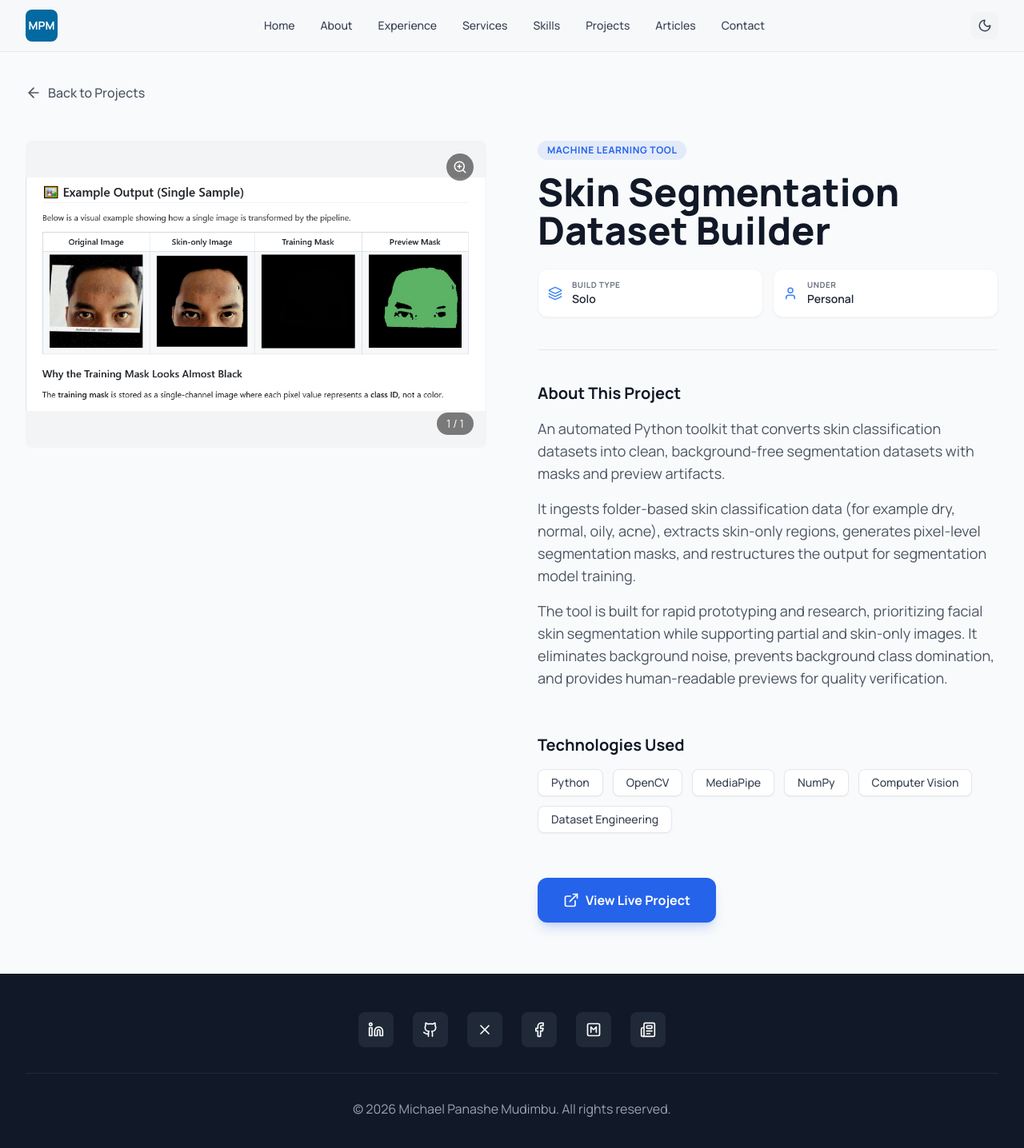
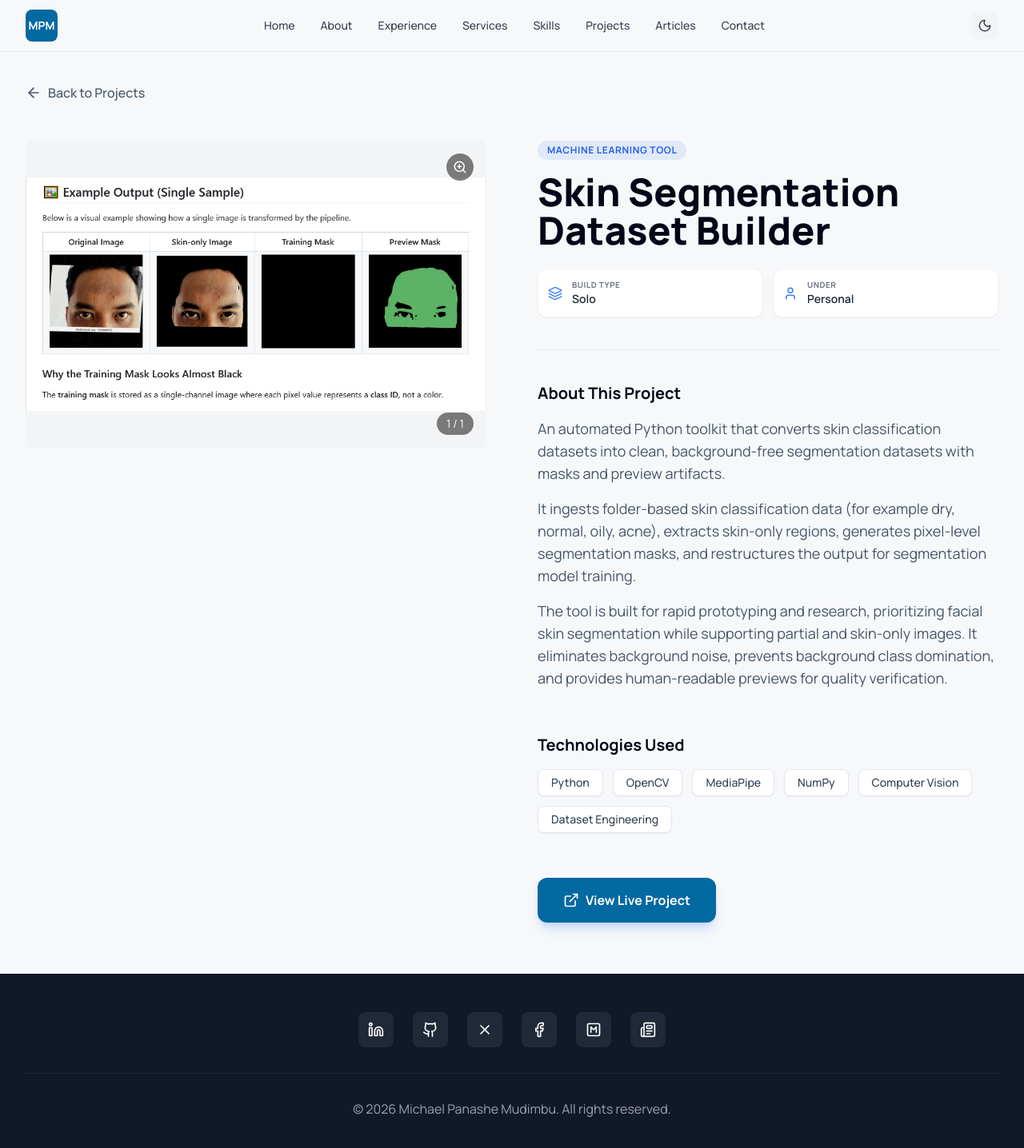
Before and after one commit to micpana/Michael-Panashe-Mudimbu-Portfolio-V2, a React (Vite) app: page /project/1 in a window 1280 px wide. Shown: the top 1436 px of the page at 80% size. Built offline with nearby package versions, Linux system fonts and the light colour scheme.

Commit message:
Align page styling with light-first portfolio design

```diff
--- a/src/pages/ProjectDetail.tsx
+++ b/src/pages/ProjectDetail.tsx
@@ -22,17 +22,17 @@ const ProjectDetail: React.FC = () => {
           <title>Project Not Found - Michael Panashe Mudimbu</title>
           <meta name="description" content="The project you're looking for doesn't exist." />
         </Helmet>
-        <div className="min-h-screen pt-24 pb-16 bg-gray-50 dark:bg-gray-900 flex items-center justify-center px-4">
+        <div className="min-h-screen pt-24 pb-16 bg-[#f7f8fa] dark:bg-[#0b1220] flex items-center justify-center px-4">
           <div className="text-center max-w-md">
-            <h1 className="text-3xl md:text-4xl font-bold text-gray-900 dark:text-white mb-4">
+            <h1 className="text-3xl md:text-4xl font-bold text-slate-950 dark:text-white mb-4">
               Project Not Found
             </h1>
-            <p className="text-lg text-gray-600 dark:text-gray-300 mb-8">
+            <p className="text-lg text-slate-600 dark:text-slate-300 mb-8">
               The project you're looking for doesn't exist or may have been moved.
             </p>
             <Link
               to="/projects"
-              className="inline-flex items-center justify-center gap-2 bg-blue-600 text-white px-8 py-3 rounded-xl font-medium hover:bg-blue-700 transition-all duration-200 w-full sm:w-auto"
+              className="inline-flex items-center justify-center gap-2 bg-sky-700 text-white dark:bg-sky-500 dark:text-slate-950 px-8 py-3 rounded-xl font-medium hover:bg-blue-700 transition-all duration-200 w-full sm:w-auto"
             >
               <ArrowLeft size={18} />
               Back to Projects
@@ -55,14 +55,14 @@ const ProjectDetail: React.FC = () => {
         <link rel="canonical" href={`https://michaelmudimbu.netlify.app/project/${projectIndex}`} />
       </Helmet>
 
-      <div className="min-h-screen pt-24 pb-16 bg-gray-50 dark:bg-gray-900">
+      <div className="min-h-screen pt-24 pb-16 bg-[#f7f8fa] dark:bg-[#0b1220]">
         <div className="max-w-7xl mx-auto px-4 sm:px-6 lg:px-8">
 
           {/* Back Button - Increased hit area and margin */}
           <div className="mb-6 md:mb-10">
             <Link
               to="/projects"
-              className="inline-flex items-center gap-2 text-gray-600 dark:text-gray-400 hover:text-blue-600 dark:hover:text-blue-400 transition-colors duration-200 font-medium py-2"
+              className="inline-flex items-center gap-2 text-slate-600 dark:text-slate-400 hover:text-blue-600 dark:hover:text-blue-400 transition-colors duration-200 font-medium py-2"
             >
               <ArrowLeft size={20} />
               <span>Back to Projects</span>
@@ -87,7 +87,7 @@ const ProjectDetail: React.FC = () => {
                     {project.category}
                   </span>
                 </div>
-                <h1 className="text-3xl sm:text-4xl lg:text-5xl font-extrabold text-gray-900 dark:text-white leading-tight">
+                <h1 className="text-3xl sm:text-4xl lg:text-5xl font-extrabold text-slate-950 dark:text-white leading-tight">
                   {project.title}
                 </h1>
 
@@ -114,13 +114,13 @@ const ProjectDetail: React.FC = () => {
 
               {/* Description */}
               <section>
-                <h2 className="text-xl font-bold text-gray-900 dark:text-white mb-4">
+                <h2 className="text-xl font-bold text-slate-950 dark:text-white mb-4">
                   About This Project
                 </h2>
                 <div className="prose prose-blue dark:prose-invert max-w-none">
                   {project.description.split('\n').map((paragraph, index) => (
                     paragraph.trim() && (
-                      <p key={index} className="text-gray-600 dark:text-gray-300 mb-4 leading-relaxed text-base md:text-lg">
+                      <p key={index} className="text-slate-600 dark:text-slate-300 mb-4 leading-relaxed text-base md:text-lg">
                         {paragraph.trim()}
                       </p>
                     )
@@ -130,14 +130,14 @@ const ProjectDetail: React.FC = () => {
 
               {/* Technologies */}
               <section>
-                <h2 className="text-xl font-bold text-gray-900 dark:text-white mb-4">
+                <h2 className="text-xl font-bold text-slate-950 dark:text-white mb-4">
                   Technologies Used
                 </h2>
                 <div className="flex flex-wrap gap-2 md:gap-3">
                   {project.technologies.split(', ').map((tech, index) => (
                     <span
                       key={index}
-                      className="px-4 py-1.5 bg-white dark:bg-gray-800 border border-gray-200 dark:border-gray-700 rounded-lg text-sm font-medium text-gray-700 dark:text-gray-300 shadow-sm"
+                      className="px-4 py-1.5 bg-white dark:bg-gray-800 border border-slate-200 dark:border-slate-700 rounded-lg text-sm font-medium text-slate-700 dark:text-slate-300 shadow-sm"
                     >
                       {tech}
                     </span>
@@ -152,7 +152,7 @@ const ProjectDetail: React.FC = () => {
                     href={project.main_url}
                     target="_blank"
                     rel="noopener noreferrer"
-                    className="inline-flex items-center justify-center gap-2 bg-blue-600 text-white px-8 py-4 rounded-xl font-bold hover:bg-blue-700 transition-all duration-200 shadow-lg shadow-blue-600/20 w-full sm:w-auto text-center"
+                    className="inline-flex items-center justify-center gap-2 bg-sky-700 text-white dark:bg-sky-500 dark:text-slate-950 px-8 py-4 rounded-xl font-bold hover:bg-blue-700 transition-all duration-200 shadow-lg shadow-blue-600/20 w-full sm:w-auto text-center"
                   >
                     <ExternalLink size={20} />
                     View Live Project
@@ -166,7 +166,7 @@ const ProjectDetail: React.FC = () => {
                     className={`inline-flex items-center justify-center gap-2 px-8 py-4 rounded-xl font-bold transition-all duration-200 w-full sm:w-auto text-center border ${
                       project.backup_url.includes('github')
                         ? 'bg-gray-900 border-transparent hover:bg-black text-white'
-                        : 'bg-white dark:bg-gray-800 text-gray-700 dark:text-gray-300 border-gray-200 dark:border-gray-700 hover:bg-gray-50 dark:hover:bg-gray-700 shadow-sm'
+                        : 'bg-white dark:bg-gray-800 text-slate-700 dark:text-slate-300 border-slate-200 dark:border-slate-700 hover:bg-gray-50 dark:hover:bg-gray-700 shadow-sm'
                     }`}
                   >
                     {project.backup_url.includes('github') ? (
```
